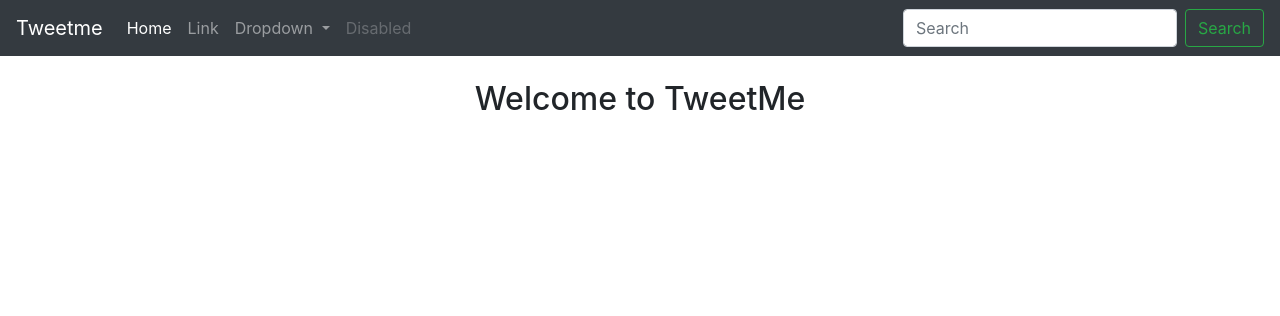
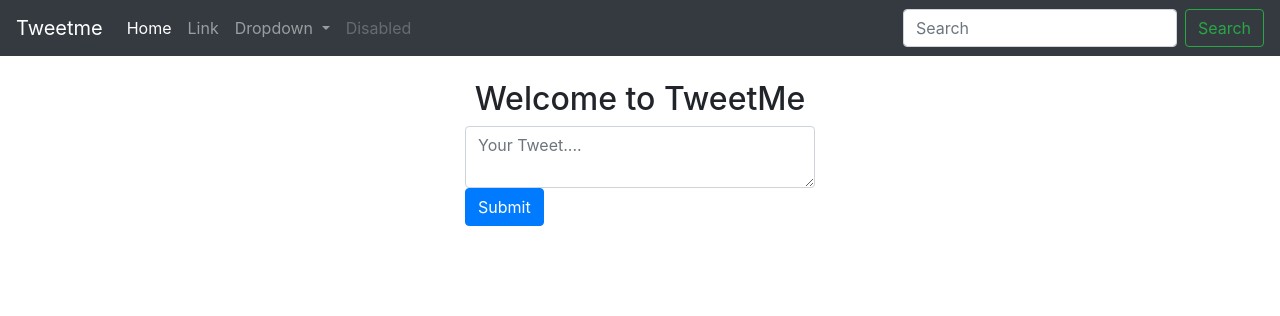
Before and after one commit to sauvikpal1998/django_twitter, a Django app: page / in a window 1280 px wide. Shown: the top 316 px of the page. Run offline with Django 3.2, Linux system fonts and the light colour scheme; data that the repository does not hold is empty; some libraries are stand-ins or nearby versions.

Commit message:
Created form on home page And added form validation

```diff
--- /dev/null
+++ b/templates/components/form.html
@@ -0,0 +1,4 @@
+<form method="post">{% csrf_token %}
+    {{ form.as_p }}
+    <button type="submit" class="btn btn-secondary">Save</button>
+</form>
--- a/templates/pages/home.html
+++ b/templates/pages/home.html
@@ -13,6 +13,17 @@ Django Home
     </div>
 </div>
 
+<div class="row mb-4">
+    <div class="col-md-4 mx-auto col-10">
+        <form class="form" method="POST" action="/tweets/create_tweet">
+            {% csrf_token %}
+            <input type="hidden" name="next" value="/">
+            <textarea class="form-control" name="content" placeholder="Your Tweet...."></textarea>
+            <button type="submit" class="btn btn-primary">Submit</button>
+        </form>
+
+    </div>
+</div>
 
 <div id="tweets"></div>
 
--- a/tweets/urls.py
+++ b/tweets/urls.py
@@ -7,4 +7,5 @@ urlpatterns = [
     path("", views.home_view, name="home_view"),
     path("tweets/<int:tweet_id>", views.tweet_detail_view, name="tweet_detail_view"),
     path("tweets/list", views.tweet_list_view, name="tweet_list_view"),
+    path("tweets/create_tweet", views.tweet_create_view, name="tweet_create_view"),
 ]
--- a/tweets/views.py
+++ b/tweets/views.py
@@ -1,12 +1,29 @@
-from django.shortcuts import render
+from django.shortcuts import render, redirect
 from django.shortcuts import HttpResponse, Http404
 from django.http import JsonResponse
 
+from .forms import TweetForm
 from .models import Tweet
 
 import random
 
 # Create your views here.
+
+
+def tweet_create_view(request, *args, **kwargs):
+    form = TweetForm(request.POST or None)
+    next_url = request.POST.get("next") or None
+    if form.is_valid():
+        obj = form.save(commit=False)
+        #  do other form related logic
+        obj.save()
+        # reinitialize a new form
+
+        if next_url != None:
+            return redirect(next_url)
+
+        form = TweetForm()
+    return render(request, "components/form.html", context={"form": form})
 
 
 def home_view(request, *args, **kwargs):
```
Also changed, not shown: tweets/forms.py (+9 -3 lines).
